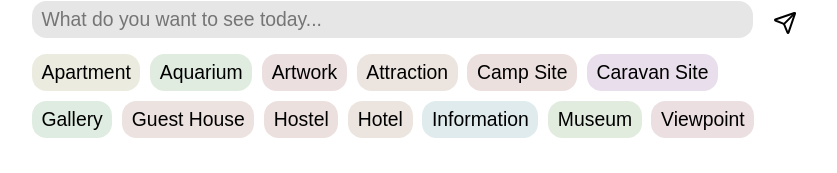
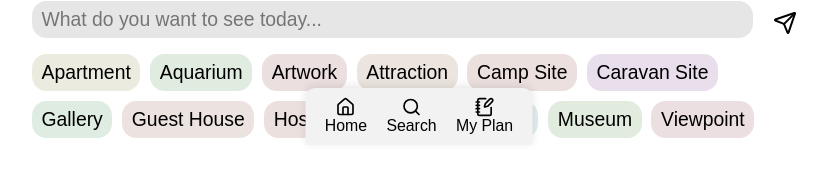
Before and after one commit to poleomanta/TRAlNS, a SvelteKit app in the folder src/frontend/: page / in a window 1280 px wide. Shown: the part 655-828 px from the top of the page, without its empty margins (221-1058 px from the left). Built offline with nearby package versions, Linux system fonts and the light colour scheme; a web font is replaced by a local one.

Commit message:
page navigation

```diff
--- /dev/null
+++ b/src/frontend/src/components/PageNavigation.svelte
@@ -0,0 +1,50 @@
+<script lang="ts">
+    import { House, NotebookPen, SearchIcon } from "@lucide/svelte";
+
+
+</script>
+
+<style lang="scss">
+  nav {
+    display: flex;
+    flex-direction: row;
+    gap: 1em;
+    justify-content: center;
+    align-items: center;
+    background-color: hsl(0, 0%, 95%);
+    position: fixed;
+    bottom: 0;
+    width: fit-content;
+    padding: .5em 1em;
+    border-radius: 0.5em 0.5em 0 0;
+    left: 50%;
+    transform: translate(-50%, 0);
+    z-index: 100000;
+    box-shadow: 0 -2px 10px rgba(0,0,0,0.1);
+  }
+
+  a {
+    all: unset;
+    display: flex;
+    flex-direction: column;
+    justify-content: center;
+    align-items: center;
+    cursor: pointer;
+    font-size: .9rem;
+  }
+</style>
+
+<nav>
+  <a href="/">
+    <House size={20}/>
+    Home
+  </a>
+  <a href="/results">
+    <SearchIcon size={20}/>
+    Search
+  </a>
+  <a href="/plan">
+    <NotebookPen size={20}/>
+    My Plan
+  </a>
+</nav>
--- a/src/frontend/src/routes/+layout.svelte
+++ b/src/frontend/src/routes/+layout.svelte
@@ -1,5 +1,6 @@
 <script lang="ts">
 	import favicon from "$lib/assets/favicon.svg";
+    import PageNavigation from "../components/PageNavigation.svelte";
 	import Search from "../components/Search.svelte";
 	import Subtitle from "../components/Subtitle.svelte";
 	import Title from "../components/Title.svelte";
@@ -14,6 +15,7 @@
 <main>
 	{@render children?.()}
 </main>
+<PageNavigation/>
 
 <style lang="scss">
 	:global(*) {
```
